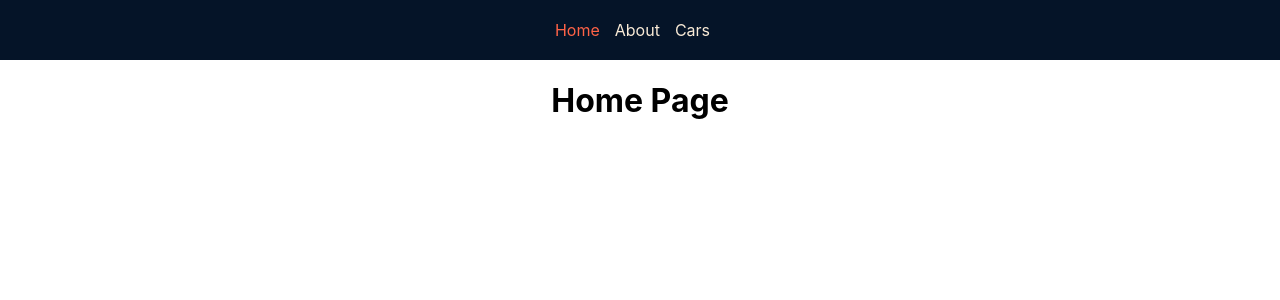
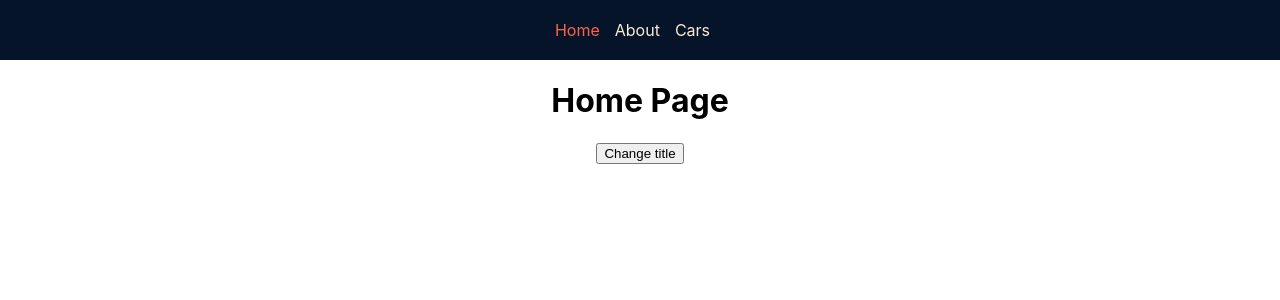
Before and after one commit to kapustis/my-app, a React (Create React App) app: page / in a window 1280 px wide. Shown: the top 300 px of the page. Built offline with nearby package versions, Linux system fonts and the light colour scheme.

Commit message:
add changeTitleHandler

```diff
--- a/src/App.js
+++ b/src/App.js
@@ -7,6 +7,19 @@ import CarDetail from "./conponents/Cars/CarDetail/CarDetail";
 import NoMatch from "./conponents/NoMatch/NoMatch";
 
 class App extends React.Component {
+    state = {
+        pageTitle: 'Home Page'
+    }
+    changeTitleHandler = () => {
+        const oldTitle = this.state.pageTitle
+
+        const newTitle = oldTitle + ' is changed'
+
+        this.setState({
+            pageTitle: newTitle
+        })
+    }
+
     render() {
         return (
             <Router>
@@ -25,7 +38,12 @@ class App extends React.Component {
                         </ul>
                     </nav>
                     <Switch>
-                        <Route path="/" exact render={() => <h1>Home Page</h1>}/>
+                        <Route path="/" exact render={
+                            () => <>
+                                <h1>{this.state.pageTitle}</h1>
+                                <button onClick={this.changeTitleHandler}>Change title</button>
+                                </>
+                        }/>
                         <Route path="/about" >
                             <About/>
                         </Route>
--- a/src/App.scss
+++ b/src/App.scss
@@ -48,6 +48,7 @@
 
 .nav {
   background-color: #051428;
+  margin-bottom: 1rem;
   ul {
     display: flex;
     justify-content: center;
--- a/src/conponents/About/About.js
+++ b/src/conponents/About/About.js
@@ -2,7 +2,7 @@ import React from 'react'
 // import './About.scss'
 import classes from './About.module.scss'
 
-const About = props => (
+const About = () => (
   // <div className="About">
   <div className={classes.About}>
     <h1>About page</h1>
--- a/src/conponents/Cars/CarDetail/CarDetail.js
+++ b/src/conponents/Cars/CarDetail/CarDetail.js
@@ -3,9 +3,10 @@ import './CarDetail.scss'
 
  class CarDetail extends React.Component {
   render() {
-
+      /* eslint-disable react/prop-types */ // TODO: upgrade to latest eslint tooling
     return (
       <div className="CarDetail">
+
         <h1>{this.props.match.params.name}</h1>
       </div>
     )
```
Also changed, not shown: package.json (+8 -8 lines), src/conponents/Cars/Car/Car.js (+7 -2 lines), 1 other file (tests, documents, lock files or other folders).
